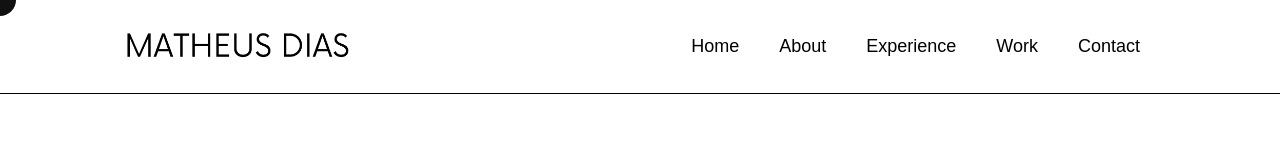
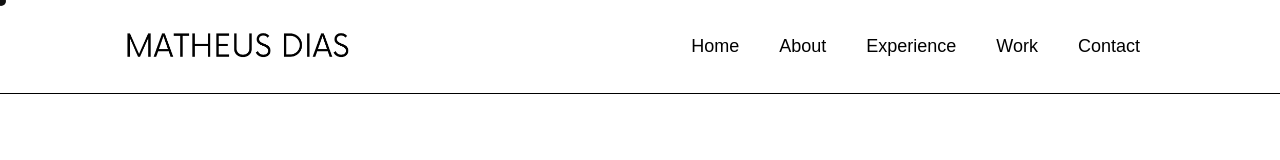
Before and after one commit to Mth-Dias/portfolio, a React (Create React App) app: page / in a window 1280 px wide. Shown: the top 160 px of the page. Built offline with nearby package versions, Linux system fonts and the light colour scheme; the HTML template or start-up script is replaced by a standard one.

Commit message:
make it better

```diff
--- a/package.json
+++ b/package.json
@@ -1,5 +1,6 @@
 {
-  "name": "portfoil",
+  "name": "portfolio",
+  "homepage":"https://matheusdias.dev.br",
   "version": "0.1.0",
   "private": true,
   "dependencies": {
--- a/src/App.css
+++ b/src/App.css
@@ -1,10 +1,12 @@
 .cursor {
   z-index: 10;
   background-color: #111;
-  height: 32px;
-  width: 32px;
+  height: 10px;
+  width: 10px;
   border-radius: 50%;
   position: fixed;
+  margin-top: 12px;
+  margin-left: 12px;
   top: 0;
   left: 0;
   pointer-events: none;
--- a/src/App.js
+++ b/src/App.js
@@ -1,54 +1,14 @@
-import React, {useState, useEffect} from "react";
-import { motion } from 'framer-motion';
+import React from "react";
 import './App.css';
 import Header from './components/header/header.component';
 import Home from './components/home/home.component';
 
 function App() {
 
-  const [mousePosition, setMousePosition] = useState({
-    x: 0,
-    y: 0
-  });
-  const [cursorVariant, setCursorVariant] = useState("default");
-
-
-  useEffect(() => {
-    const mouseMove = e => {
-      setMousePosition({
-        x: e.clientX,
-        y: e.clientY
-      })
-    }
-
-    window.addEventListener("mousemove", mouseMove);
-
-    return () => {
-      window.removeEventListener("mousemove", mouseMove);
-    }
-  }, []);
-
-  const variants = {
-    default: {
-      x: mousePosition.x - 16,
-      y: mousePosition.y - 16,
-    },
-    text: {
-      height: 150,
-      width: 150,
-      x: mousePosition.x - 75,
-      y: mousePosition.y - 75,
-      backgroundColor: "gray",
-      mixBlendMode: "difference"
-    }
-  }
-
-  const textEnter = () => setCursorVariant("text");
-  const textLeave = () => setCursorVariant("default");
 
   return (
     <div className="App">
-      <Header onMouseEnter={textEnter} onMouseLeave={textLeave}/>
+      <Header/>
       <Home/>
     </div>
   );
--- a/src/components/home/home.component.jsx
+++ b/src/components/home/home.component.jsx
@@ -38,7 +38,7 @@ export default function Home () {
           width: 150,
           x: mousePosition.x - 75,
           y: mousePosition.y - 75,
-          backgroundColor: "gray",
+          backgroundColor: "rgb(200, 200, 200)",
           mixBlendMode: "difference"
         }
       }
--- a/src/components/home/home.style.css
+++ b/src/components/home/home.style.css
@@ -24,6 +24,7 @@
 .subtitle{
     z-index: 5;
     font-size: 4vh;
+	font-weight: 300;
     margin-top: -5vh;
     animation: fadeInTop20 1s ease-in both;
 }
```
Also changed, not shown: 1 other file (tests, documents, lock files or other folders).
